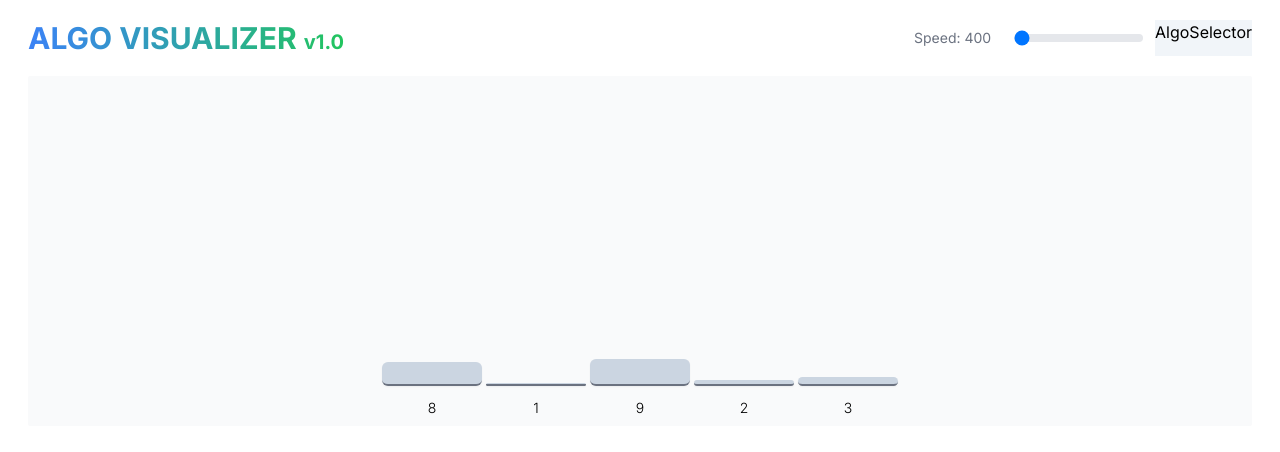
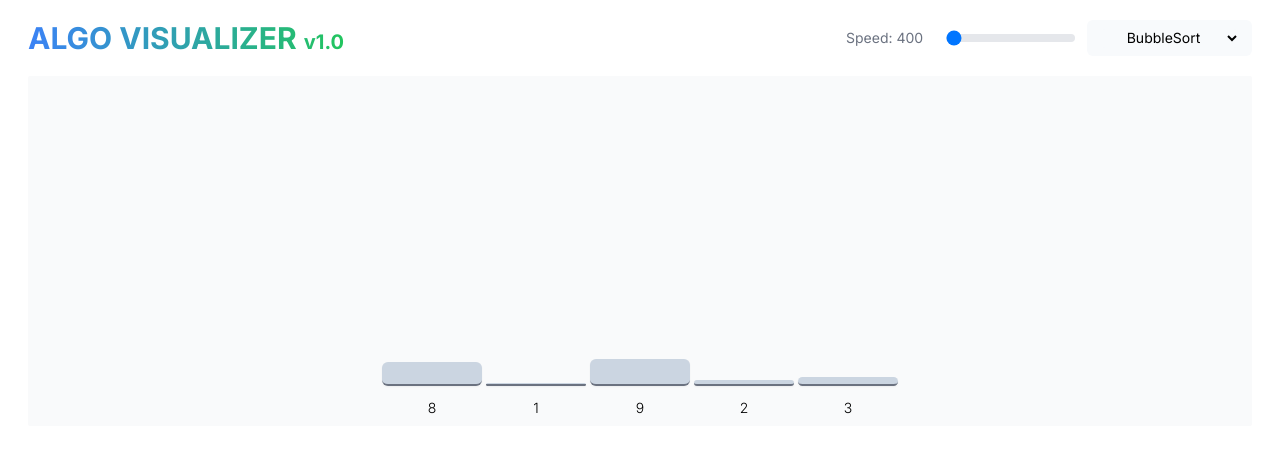
Before and after one commit to ranaHP/AlgoVisualizer, a Next.js app: page / in a window 1280 px wide. Shown: the top 452 px of the page. Built offline with nearby package versions, Linux system fonts and the light colour scheme.

Commit message:
FEA | F002 | algo selector component done

```diff
--- a/src/app/components/algoSelector.component.tsx
+++ b/src/app/components/algoSelector.component.tsx
@@ -1,7 +1,19 @@
+import { useAlgoVisualizerContext } from "../context/visualizer";
+import { AlgoType } from "../lib/type";
+
 const AlgoSelectorComponent = (props:any) => {
+    const {setSelectedAlgo} = useAlgoVisualizerContext();
     return(
-        <div className="bg-slate-100 w-fit">
-           AlgoSelector
+        <div className="bg-slate-50 rounded-md text-center flex justify-center items-center px-3 w-fit ">
+            <select name="algo" id="algo" className="bg-slate-50 rounded-md text-center px-4  text-sm cursor-pointer"
+            onChange={(e) => setSelectedAlgo((e.target.value) as AlgoType)}>
+                <option className="w-[150px] cursor-pointer" value="bubble">BubbleSort</option>
+                <option value="selection">SelectionSort</option>
+                <option value="insertioin">InsertionSort</option>
+                <option value="HeapSort">HeapSort</option>
+                <option value="merge">MergeSort</option>
+                <option value="quick">QuickSort</option>
+            </select>
         </div>
     )
 }
```
